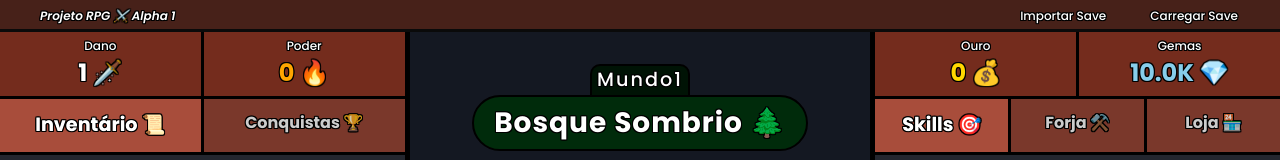
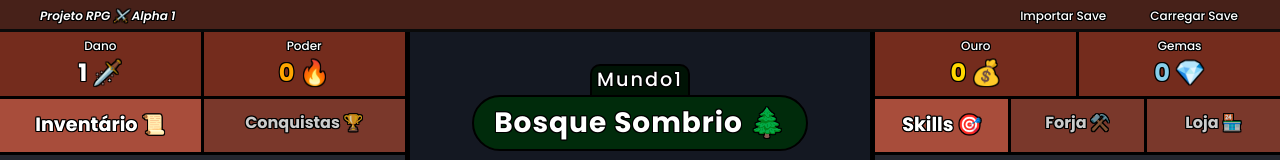
Before and after one commit to bigjujas/projetorpg, a React (Vite) app: page / in a window 1280 px wide. Shown: the top 160 px of the page. Built offline with nearby package versions, Linux system fonts and the light colour scheme; a web font is replaced by a local one.

Commit message:
fix de cagada

```diff
--- a/src/App.tsx
+++ b/src/App.tsx
@@ -17,7 +17,7 @@ export const App = () => {
   const [playerLevel, setPlayerLevel] = useState<number>(0)
   const [playerXpPoint, setPlayerXpPoint] = useState<number>(0)
   const [playerCoins, setPlayerCoins] = useState<number>(0) // Moedas do jogador
-  const [playerGems, setPlayerGems] = useState<number>(10000) // Gemas do jogador
+  const [playerGems, setPlayerGems] = useState<number>(0) // Gemas do jogador
 
   const [autoAttackLevel, setAutoAttackLevel] = useState<number>(0)
 
```
